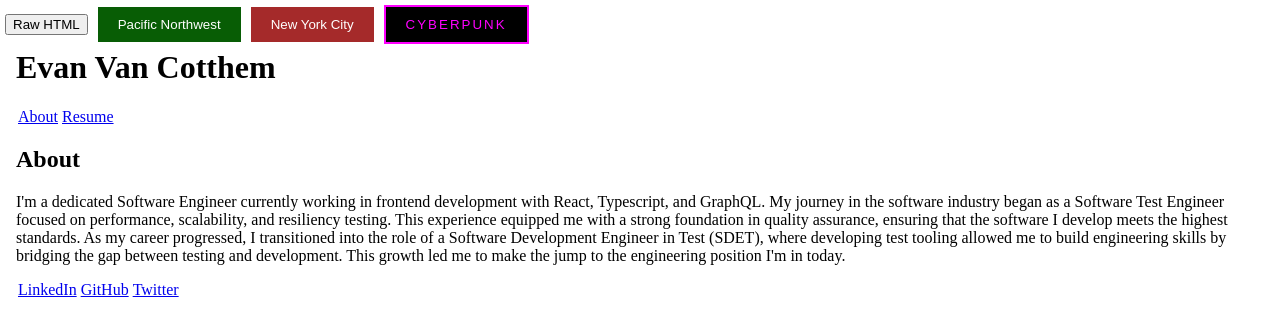
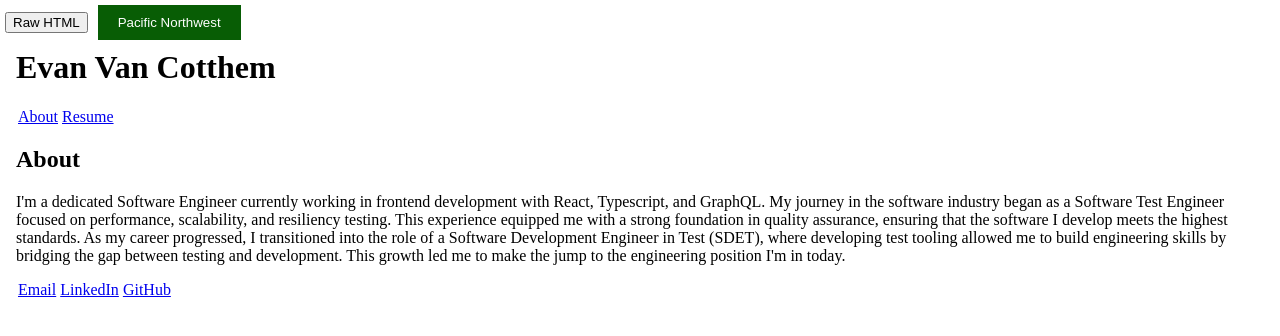
Before and after one commit to evancotthem/personal-site, a React (Vite) app: page / in a window 1280 px wide. Shown: the top 336 px of the page. Built offline with nearby package versions, Linux system fonts and the light colour scheme.

Commit message:
Really finish PNW theme

```diff
--- a/src/components/Footer.tsx
+++ b/src/components/Footer.tsx
@@ -11,9 +11,9 @@ type Social = {
 
 const SOCIALS = new Array<Social>(
   ...[
+    { name: "Email", to: "mailto:evancotthem@gmail.com" },
     { name: "LinkedIn", to: "https://www.linkedin.com/in/evancotthem" },
     { name: "GitHub", to: "https://github.com/evancotthem" },
-    { name: "Twitter", to: "https://twitter.com/evancotthem" },
   ]
 );
 
--- a/src/components/ThemeSelector.tsx
+++ b/src/components/ThemeSelector.tsx
@@ -13,14 +13,14 @@ const THEMES = new Array<Theme>(
       name: "Pacific Northwest",
       code: "pnw",
     },
-    {
+    /*{
       name: "New York City",
       code: "nyc",
     },
     {
       name: "Cyberpunk",
       code: "cyberpunk",
-    },
+    },*/
   ]
 );
 
--- a/src/css/css.css
+++ b/src/css/css.css
@@ -131,7 +131,7 @@ body.pnw::before {
     ),
     url("../public/tree.png");
   background-position: 0 50px;
-  background-size: cover, 100px 189px;
+  background-size: cover, 102px 189px;
 }
 
 main.pnw {
```
